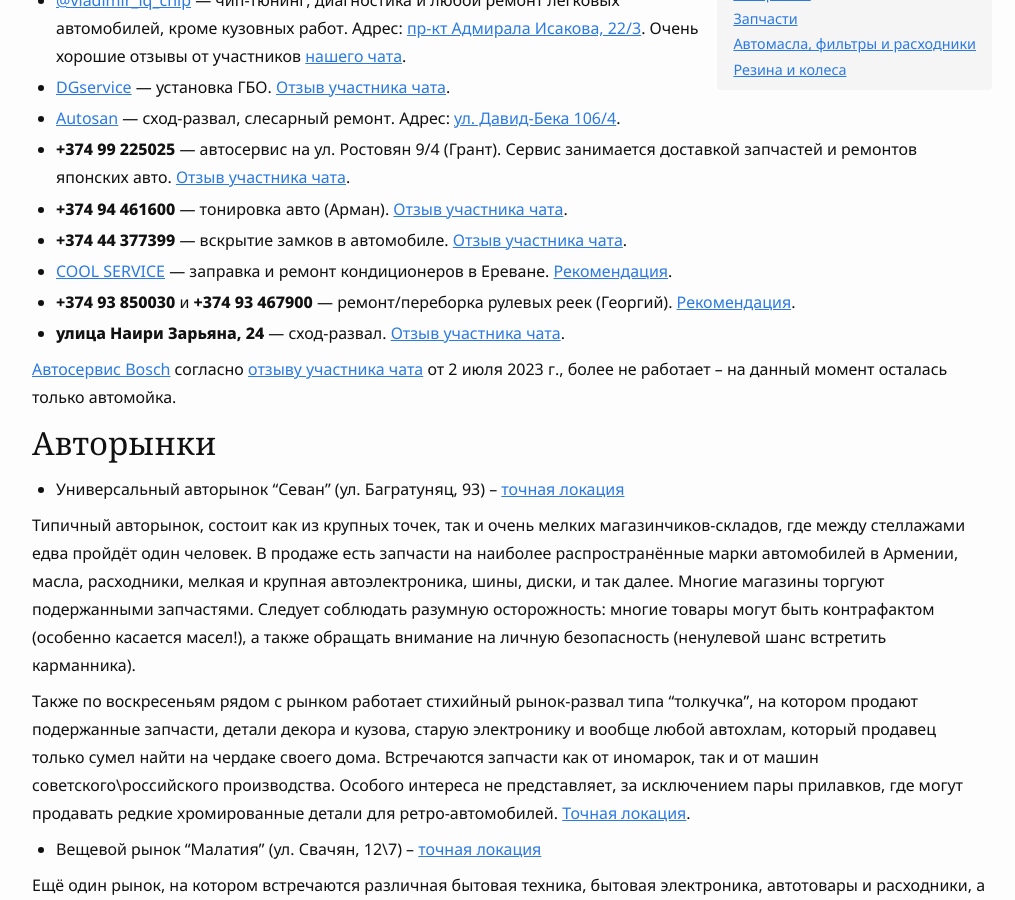
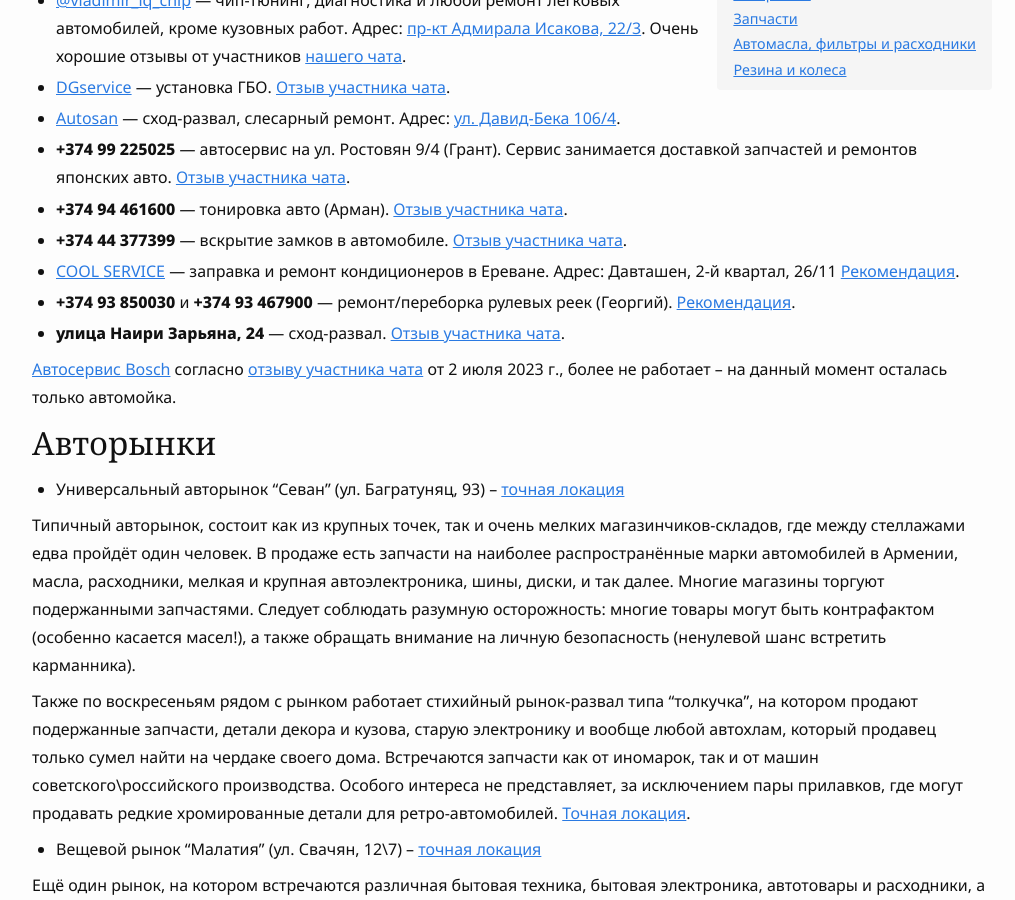
Before and after one commit to haywiki/haywiki.github.io, a Jekyll site: the page built from drive/services.md, in a window 1280 px wide and 900 px high, scrolled down 361 px. Shown: the whole window, without its empty margins (128-1143 px from the left). Built offline with Jekyll 4.4.1, drawn with Linux system fonts in a browser that asks for light colours; nearby versions of some CDN libraries; a script that is not in the unit is left out.

Commit message:
Update services.md
Добавлен адрес сервиса по кондиционерам Cool Service

```diff
--- a/drive/services.md
+++ b/drive/services.md
@@ -14,7 +14,7 @@
 - **+374 99 225025** — автосервис на ул. Ростовян 9/4 (Грант). Сервис занимается доставкой запчастей и ремонтов японских авто. [Отзыв участника чата](https://t.me/am_autoclub/16495).
 - **+374 94 461600** — тонировка авто (Арман). [Отзыв участника чата](https://t.me/am_autoclub/16188).
 - **+374 44 377399** — вскрытие замков в автомобиле. [Отзыв участника чата](https://t.me/am_autoclub/21150).
-- [COOL SERVICE](http://www.list.am/item/17643118) — заправка и ремонт кондиционеров в Ереване. [Рекомендация](https://t.me/am_autoclub/3814).
+- [COOL SERVICE](http://www.list.am/item/17643118) — заправка и ремонт кондиционеров в Ереване. Адрес: Давташен, 2-й квартал, 26/11 [Рекомендация](https://t.me/am_autoclub/3814).
 - **+374 93 850030** и **+374 93 467900** — ремонт/переборка рулевых реек (Георгий). [Рекомендация](https://t.me/am_autoclub/18105).
 - **улица Наири Зарьяна, 24** — сход-развал. [Отзыв участника чата](https://t.me/am_autoclub/3459).
 
```
